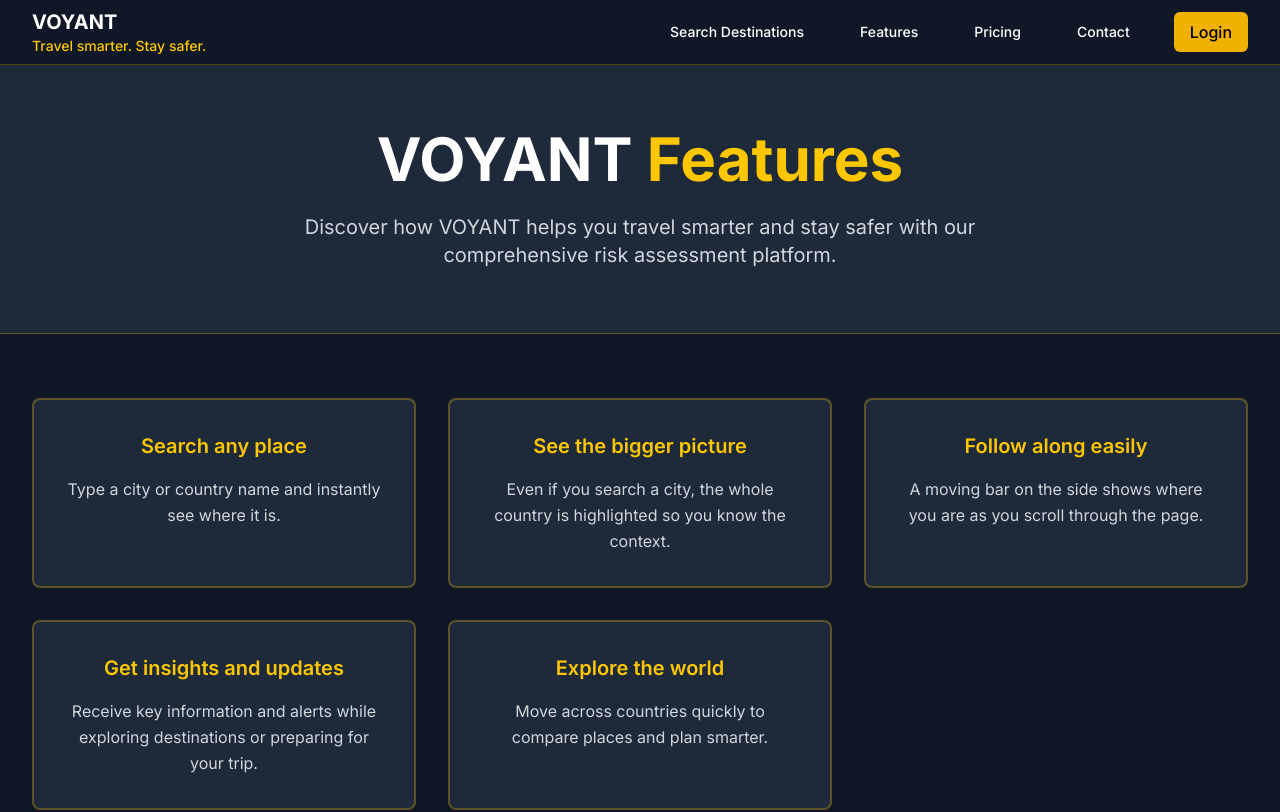
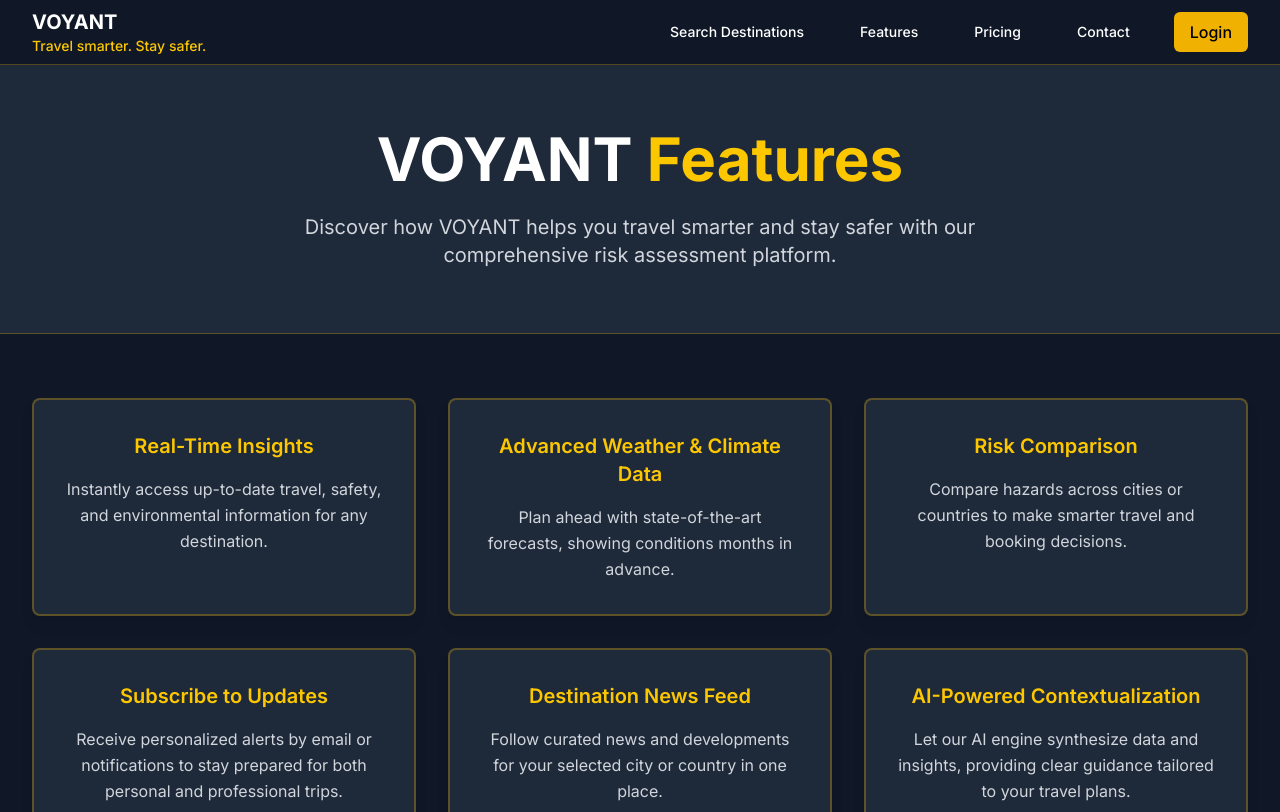
Before and after one commit to Menenkel/voyant, a Next.js app: page /features in a window 1280 px wide. Shown: the top 812 px of the page. Built offline with nearby package versions, Linux system fonts and the light colour scheme.

Commit message:
Update page.tsx
New features text

```diff
--- a/app/features/page.tsx
+++ b/app/features/page.tsx
@@ -4,32 +4,38 @@ export default function FeaturesPage() {
   const features = [
     {
       id: 1,
-      title: "Search any place",
-      description: "Type a city or country name and instantly see where it is.",
+      title: "Real-Time Insights",
+      description: "Instantly access up-to-date travel, safety, and environmental information for any destination.",
       color: "from-yellow-500 to-yellow-600"
     },
     {
       id: 2,
-      title: "See the bigger picture",
-      description: "Even if you search a city, the whole country is highlighted so you know the context.",
+      title: "Advanced Weather & Climate Data",
+      description: "Plan ahead with state-of-the-art forecasts, showing conditions months in advance.",
       color: "from-yellow-500 to-yellow-600"
     },
     {
       id: 3,
-      title: "Follow along easily",
-      description: "A moving bar on the side shows where you are as you scroll through the page.",
+      title: "Risk Comparison",
+      description: "Compare hazards across cities or countries to make smarter travel and booking decisions.",
       color: "from-yellow-500 to-yellow-600"
     },
     {
       id: 4,
-      title: "Get insights and updates",
-      description: "Receive key information and alerts while exploring destinations or preparing for your trip.",
+      title: "Subscribe to Updates",
+      description: "Receive personalized alerts by email or notifications to stay prepared for both personal and professional trips.",
       color: "from-yellow-500 to-yellow-600"
     },
     {
       id: 5,
-      title: "Explore the world",
-      description: "Move across countries quickly to compare places and plan smarter.",
+      title: "Destination News Feed",
+      description: "Follow curated news and developments for your selected city or country in one place.",
+      color: "from-yellow-500 to-yellow-600"
+    },
+    {
+      id: 6,
+      title: "AI-Powered Contextualization",
+      description: "Let our AI engine synthesize data and insights, providing clear guidance tailored to your travel plans.",
       color: "from-yellow-500 to-yellow-600"
     }
   ];
```
